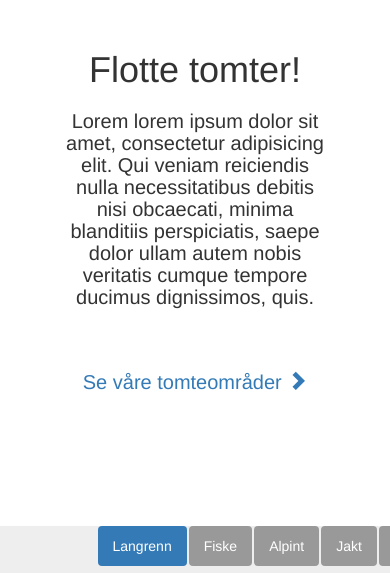
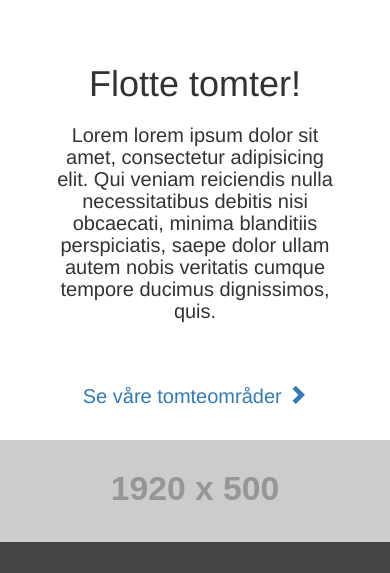
Before and after one commit to thomhess/TindeUtvikling, a PHP site: page / in a window 390 px wide; the page is wider, and only the part inside the window is pictured. Shown: the part 481-1054 px from the top of that part. Run offline with PHP 8.4, Linux system fonts and the light colour scheme; grey boxes labelled with a size stand in for pictures from a placeholder-image service; some libraries are stand-ins or nearby versions.

Commit message:
index.html skal være grei nok på mobil nå

```diff
--- a/Prototype/css/tinde.css
+++ b/Prototype/css/tinde.css
@@ -1,12 +1,13 @@
 .container {
 	width: 100%;
+	margin-top: 80px;
 	padding: 0;
 }
 .col-lg-12, .col-lg-10, .col-lg-9 {
 	padding: 0;
 }
 
-.row {
+.row .col {
 	margin: 0;
 }
 
@@ -43,16 +44,23 @@
 
 /*---------- Header Image ----------*/
 
-.jumbo {
-	position: fixed;
-	height: 450px;
+.header {
+	width: 100%;
+	height: 400px;
+	left: 0px;
     background-image: url(../img/3610-6317b676de359186a6b008f3d8c8efd0-0b71b6b7b89d687c5e07f83650669fb320_utsikt_1.jpg);
     background-size: cover;
     background-position: center;
+    position: fixed;
 }
 
-.jumbo, .areamap {
+.headerrow {
+	margin-top: 400px;
+}
+
+.areamap {
 	width: 100%;
+	height: 20%;
 }
 
 .jumbo img, .areamap img {
@@ -60,36 +68,28 @@
 	max-height: 100%;
 }
 
-.jumbo-hide {
-	background: #fff;
-	margin-top: 450px;
-}
-
-/*---------- Footer ----------*/
-
-footer {
-	height: 450px;
-	background: #444;
-}
-
-footer>div {
-	color: #ddd;
-	margin-top: 70px;
-}
 
 /*---------- Hjem ----------*/
 
 .intro {
 	float: none;
-	margin: 80px auto;
+    margin-top: 20px;
+    margin-bottom: 0px;
+    height: 250px;
+    padding-right: 0px;
+  	padding-left: 0px;
+  	padding-top: 25px;
+  	padding-bottom: 30px;
+  	height: auto;
 	text-align: center;
+	background-color: white;
 }
 
 .intro h3 {
 	font-size: 2rem;
 	margin-bottom: 60px;
-	padding-left: 35px;
-	padding-right: 35px;
+	padding-left: 70px;
+	padding-right: 70px;
 }
 
 .intro a {
@@ -101,14 +101,25 @@ footer>div {
 	background: #eee;
 }
 
+@media only screen and (max-width: 991px) {
+    .areas {
+	display: none;
+	}
+}
+
 .area-filter {
-	width: 50%;
-	margin: 50px auto;
+	padding-top: 15px;
+}
+
+.firstrowareas {
+	margin-bottom: 50px;
 }
 
 .area-filter ul {
 	display: flex;
 	justify-content: space-around;
+	margin-top: 30px;
+	margin-bottom: 30px;
 }
 
 .inactive a {
@@ -117,7 +128,7 @@ footer>div {
 	color: white;
 }
 
-.area-cont .row {
+.area-cont {
 	margin-bottom: 50px;
 }
 
@@ -130,6 +141,8 @@ footer>div {
 	margin-top: -20px;
 	text-align: center;
 }
+
+
 
 /*---------- Områder ----------*/
 
@@ -269,3 +282,27 @@ footer>div {
 .kontakt-form {
 	margin: 70px 0 125px 0;
 }
+
+/*---------- Footer ----------*/
+
+footer {
+	height: auto;
+	background: #444;
+}
+
+footer h2 {
+	margin-top: 0px;
+	padding-top: 30px;
+	padding-bottom: 30px;
+}
+
+footer img {
+	padding-top: 30px;
+	padding-bottom: 30px;
+	width: 400px;
+	height: auto;
+}
+
+footer>div {
+	color: #ddd;
+}
--- a/Prototype/index.html
+++ b/Prototype/index.html
@@ -4,11 +4,13 @@
 	<meta charset="UTF-8">
 	<meta name="viewport" content="width=device-width, initial-scale=1">
 	<title>Tinde Utvikling</title>
+	<!--bootstrap link -->
+	<link rel="stylesheet" type="text/css" href="https://maxcdn.bootstrapcdn.com/bootstrap/3.3.7/css/bootstrap.min.css">
+	<!--own css -->
+	<link rel="stylesheet" type="text/css" href="css/tinde.css">
+	<!--jquery and bootstrap js file-->
 	<script src="https://ajax.googleapis.com/ajax/libs/jquery/1.11.0/jquery.min.js"></script>
 	<script src="https://maxcdn.bootstrapcdn.com/bootstrap/3.3.7/js/bootstrap.min.js"></script>
-	<link rel="stylesheet" type="text/css" href="https://maxcdn.bootstrapcdn.com/bootstrap/3.3.7/css/bootstrap.min.css">
-	<link rel="stylesheet" type="text/css" href="css/tinde.css">
-
 </head>
 <body>
 	<div class="container">
@@ -33,22 +35,22 @@
             </div>
             <!-- /.navbar-collapse -->
     </nav>
+    <!--header-->
     <div class="row">
-		<div class="col-lg-12">
-			<div class="jumbo">
+		<div class="col-xs-12 header">
 		</div>
 	</div>
-	</div>
-	<div class="row">
-		<div class="col-xs-12 jumbo-hide">
-			<div class="col-lg-8 intro">
+	<!--intro text -->
+	<div class="row headerrow">
+		<div class="col-xs-12 intro">
 			<h1>Flotte tomter!</h1>
 			<h3>Lorem lorem ipsum dolor sit amet, consectetur adipisicing elit. Qui veniam reiciendis nulla necessitatibus debitis nisi obcaecati, minima blanditiis perspiciatis, saepe dolor ullam autem nobis veritatis cumque tempore ducimus dignissimos, quis.</h3>
 			<a href="område.html">Se våre tomteområder <span class="glyphicon glyphicon-chevron-right"></span></a>
 		</div>
 	</div>
-	</div>
-		<div class="col-lg-12 areas">
+	<!-- Filter-->
+	<div class="row">
+		<div class="col-xs-12 areas">
 			<div class="area-filter">
 				<ul class="nav nav-pills" role="tablist">
 					<li role="presentation" class="active"><a href="">Langrenn<span class="badge"></span></a></li>
@@ -58,29 +60,35 @@
 					<li role="presentation" class="inactive"><a href="">Tur<span class="badge"></span></a></li>
 				</ul>
 			</div>
+			<!-- area images -->
 			<div class="col-lg-10 col-lg-offset-1 area-cont">
-				<div class="row">
-					<div class="col-lg-3"><a href="område/skreikampen.html"><img src="img/4046-f8184968280632c1e0dcddfb36da6de0-7977f928de23ce5601691f2c748a301324.jpg" alt=""></a></div>
-					<div class="col-lg-3"><a href="område/skreikampen.html"><img src="img/4061-1f46df75421721feb93d21fa32064576-69a53dd84dd0c56f2ca1012320ad7cddlvshaugen4.jpg" alt=""></a></div>
-					<div class="col-lg-3"><a href="område/skreikampen.html"><img src="img/4023-c4fd5d532cb57e7f1a84987c0b34352e-2b9a2424d58d18de7bb26e547aa2bbb8nordseter5.jpg" alt=""></a></div>
-					<div class="col-lg-3"><a href="område/skreikampen.html"><img src="img/3610-6317b676de359186a6b008f3d8c8efd0-0b71b6b7b89d687c5e07f83650669fb320_utsikt_1.jpg" alt=""></a></div>
+				<div class="row firstrowareas">
+					<div class="col-md-3"><a href="område/skreikampen.html"><img src="img/4046-f8184968280632c1e0dcddfb36da6de0-7977f928de23ce5601691f2c748a301324.jpg" alt=""></a></div>
+					<div class="col-md-3"><a href="område/skreikampen.html"><img src="img/4061-1f46df75421721feb93d21fa32064576-69a53dd84dd0c56f2ca1012320ad7cddlvshaugen4.jpg" alt=""></a></div>
+					<div class="col-md-3"><a href="område/skreikampen.html"><img src="img/4023-c4fd5d532cb57e7f1a84987c0b34352e-2b9a2424d58d18de7bb26e547aa2bbb8nordseter5.jpg" alt=""></a></div>
+					<div class="col-md-3"><a href="område/skreikampen.html"><img src="img/3610-6317b676de359186a6b008f3d8c8efd0-0b71b6b7b89d687c5e07f83650669fb320_utsikt_1.jpg" alt=""></a></div>
 				</div>
 				<div class="row">
-					<div class="col-lg-3"><a href="område/skreikampen.html"><img src="http://placehold.it/350x250?text=Hafjell" alt=""></a></div>
-					<div class="col-lg-3"><a href="område/skreikampen.html"><img src="http://placehold.it/350x250?text=Lemonsjøen" alt=""></a></div>
-					<div class="col-lg-3"><a href="område/skreikampen.html"><img src="http://placehold.it/350x250?text=Sjusjøen" alt=""></a></div>
-					<div class="col-lg-3"><a href="område/skreikampen.html"><img src="http://placehold.it/350x250?text=Femundsmarka" alt=""></a></div>
+					<div class="col-md-3"><a href="område/skreikampen.html"><img src="img/3610-6317b676de359186a6b008f3d8c8efd0-0b71b6b7b89d687c5e07f83650669fb320_utsikt_1.jpg" alt=""></a></div>
+					<div class="col-md-3"><a href="område/skreikampen.html"><img src="img/3610-6317b676de359186a6b008f3d8c8efd0-0b71b6b7b89d687c5e07f83650669fb320_utsikt_1.jpg" alt=""></a></div>
+					<div class="col-md-3"><a href="område/skreikampen.html"><img src="img/3610-6317b676de359186a6b008f3d8c8efd0-0b71b6b7b89d687c5e07f83650669fb320_utsikt_1.jpg" alt=""></a></div>
+					<div class="col-md-3"><a href="område/skreikampen.html"><img src="img/3610-6317b676de359186a6b008f3d8c8efd0-0b71b6b7b89d687c5e07f83650669fb320_utsikt_1.jpg" alt=""></a></div>
 				</div>
 			</div>
 			</div>
-		<div class="col-lg-12">
+		</div>
+		<!--map-->
+		<div class="row">
+			<div class="col-xs-12">
 				<div class="areamap">
 					<img src="http://placehold.it/1920x500?text=Kartoverområder" alt="Map of available areas">
 				</div>
 			</div>
-		<footer class="col-lg-12">
-			<div class="col-lg-3 col-lg-offset-2"><h2>Kontakt oss</h2><p>Lorem ipsum dolor sit amet, consectetur adipisicing elit. Sequi nulla non sint in hic tenetur ea ipsam quis vero quia reprehenderit, commodi expedita quibusdam, iste molestias ut libero necessitatibus obcaecati.</p></div>
-			<div class="col-lg-3 col-lg-offset-2"><img src="http://placehold.it/400x300" alt=""></div>
+		</div>
+		<!--footer-->
+		<footer class="col-xs-12">
+			<div class="col-md-3 col-md-offset-2"><h2>Kontakt oss</h2><p>Lorem ipsum dolor sit amet, consectetur adipisicing elit. Sequi nulla non sint in hic tenetur ea ipsam quis vero quia reprehenderit, commodi expedita quibusdam, iste molestias ut libero necessitatibus obcaecati.</p></div>
+			<div class="col-md-3 col-md-offset-2 col-xs-12"><img class="img-responsive" src="http://placehold.it/400x300" alt=""></div>
 		</footer>
 	</div>
 </body>
```
Lines whose indentation alone changed are shown as unchanged.
